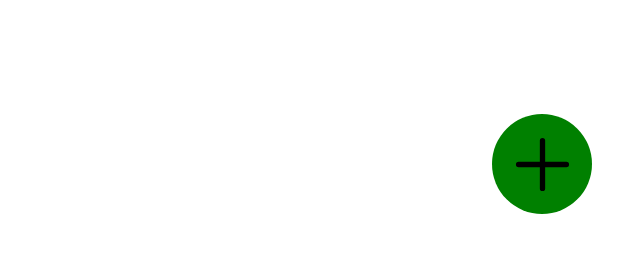
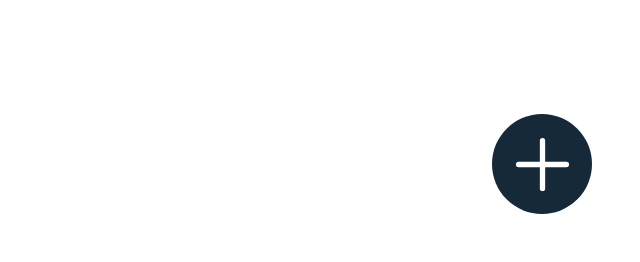
Before and after one commit to jablko3000/carsite, a Django app: page / in a window 1280 px wide. Shown: the part 538-800 px from the top of the page, without its empty margins (640-1280 px from the left). Run offline with Django 4.2, Linux system fonts and the light colour scheme; a user stored in the database is signed in; tables that the repository leaves empty hold one stand-in row (values such as "Sample post").

Commit message:
Update add car button colour

```diff
--- a/auta/static/auta/homepage.css
+++ b/auta/static/auta/homepage.css
@@ -80,14 +80,14 @@ h1{
   width: 100px;
   height: 100px;
   border-radius: 50%;
-  background: green;
+  background: #162938;
   display: flex;
   align-items: center;
   justify-content: center;
   cursor: pointer;
   transition: 0.5s;
   font-size: 85px;
-  color: #000;
+  color: white;
   z-index: 1000;
 }
 
```
